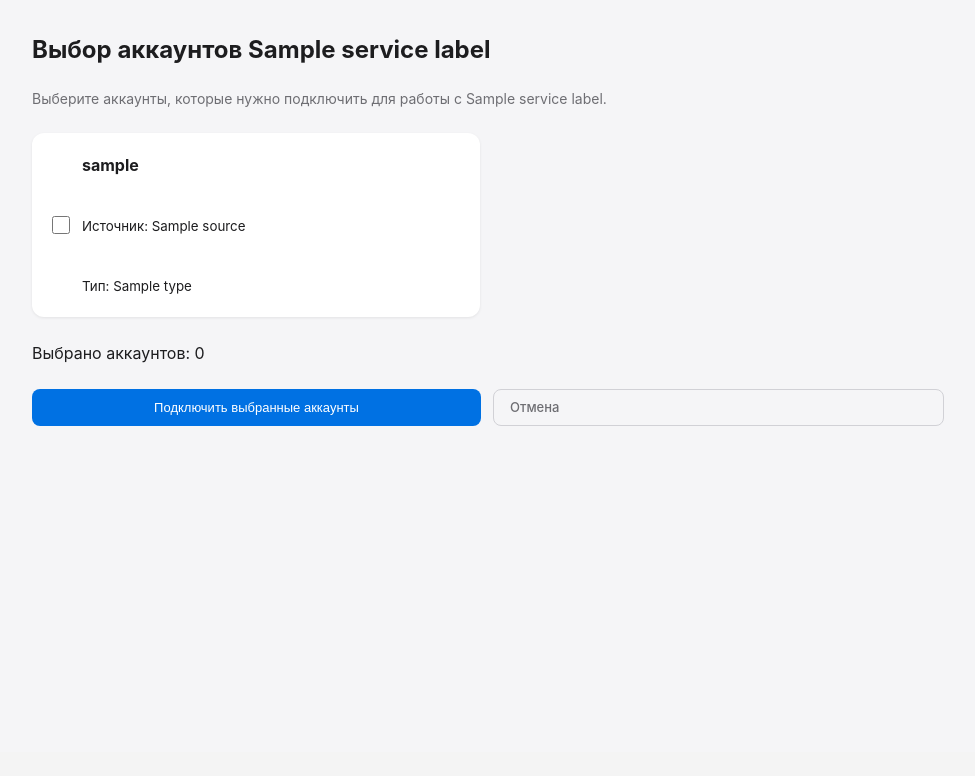
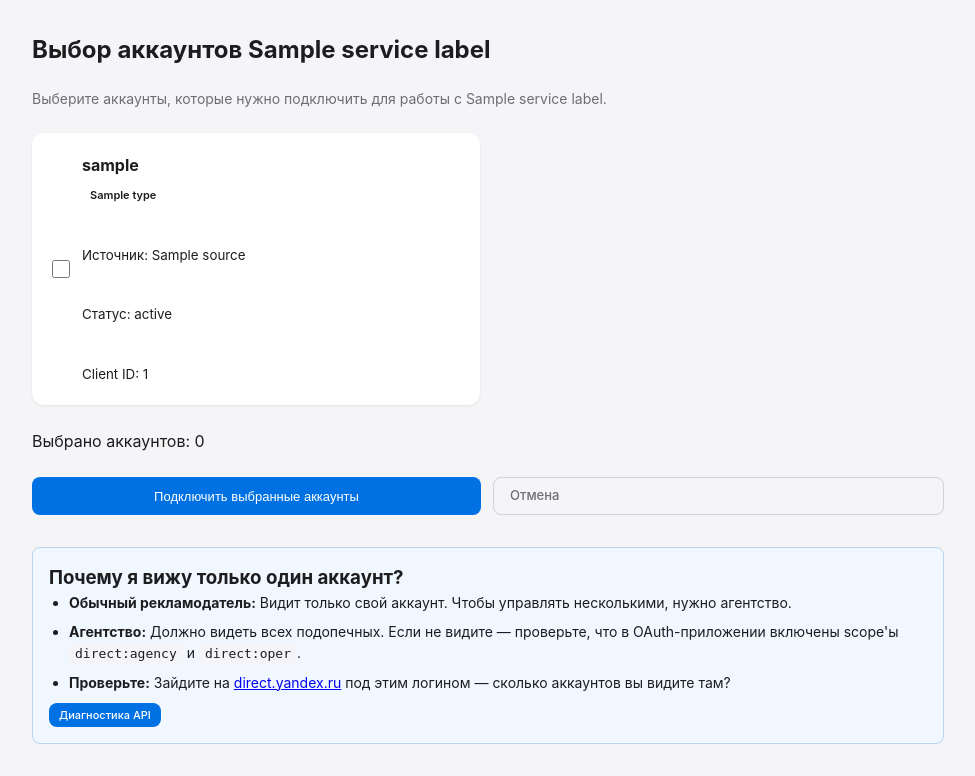
Before and after one commit to mlenkov/yandex-mcp-server, a FastAPI app: template admin/templates/select_accounts.html in a window 1280 px wide. Shown: the part 48-824 px from the top of the page, without its empty margins (152-1127 px from the left). Before the commit the page ends 474 px from the top, so only its background shows below. Run offline with FastAPI, Linux system fonts and the light colour scheme; the template is opened without the code that fills it: most values are stand-ins (such as "Sample title", 1, 10 or a date in 2020); parts of the project's set-up code (start-up, migrations or seed data) failed here and were passed over.

Commit message:
Stage 18: Diagnostics + select-accounts fix
- _fetch_available_accounts returns tuple[list[dict], dict] with raw API response
- oauth_callback stores raw_api_response in temp cookie data
- select_accounts_page: debug mode (?debug=1), shows main_login from login.yandex.com
- debug_accounts.html: renders raw JSON from Yandex API
- select_accounts.html: shows all fields (login, type, status, client_id, source),
  info-box explaining agency vs advertiser, debug link
- SERVICE_SCOPES: direct:api direct:agency direct:oper

```diff
--- a/admin/app.py
+++ b/admin/app.py
@@ -19,7 +19,7 @@ logger = logging.getLogger("yandex-admin")
 logging.basicConfig(level=logging.INFO, format="%(asctime)s [%(name)s] %(levelname)s: %(message)s")
 
 SERVICE_SCOPES = {
-    ServiceType.direct: "direct:api",
+    ServiceType.direct: "direct:api direct:agency direct:oper",
     ServiceType.metrika: "metrika:read",
     ServiceType.webmaster: "webmaster:api",
     ServiceType.audience: "audience:api",
@@ -69,26 +69,43 @@ def _token_status(expires_at: datetime | None) -> str:
     return "valid"
 
 
-async def _fetch_available_accounts(service_type: ServiceType, access_token: str) -> list[dict]:
-    """Получить список доступных аккаунтов через API Яндекса после OAuth."""
+async def _fetch_available_accounts(service_type: ServiceType, access_token: str) -> tuple[list[dict], dict]:
+    """Возвращает (accounts, raw_response)."""
     async with httpx.AsyncClient() as client:
         if service_type == ServiceType.direct:
             resp = await client.post(
                 "https://api.direct.yandex.com/json/v5/clients",
                 headers={
                     "Authorization": f"Bearer {access_token}",
+                    "Accept-Language": "ru",
                     "Content-Type": "application/json; charset=utf-8",
                 },
-                json={"method": "get", "params": {"SelectionCriteria": {}, "FieldNames": ["Login"]}},
+                json={
+                    "method": "get",
+                    "params": {
+                        "SelectionCriteria": {},
+                        "FieldNames": ["Login", "Type", "Status", "ClientId"],
+                    },
+                },
                 timeout=10,
             )
+            raw_data = resp.json() if resp.status_code == 200 else {"error": resp.text, "status": resp.status_code}
+
             if resp.status_code == 200:
-                clients = resp.json().get("result", {}).get("Clients", [])
-                if clients:
-                    account_name = clients[0].get("Login", "Direct Account")
-                else:
-                    account_name = "Direct Account"
-                return [{"login": account_name, "type": "CLIENT", "source": "Текущий аккаунт"}]
+                clients = raw_data.get("result", {}).get("Clients", [])
+                accounts = [
+                    {
+                        "login": c.get("Login", "unknown"),
+                        "type": c.get("Type", "CLIENT"),
+                        "status": c.get("Status", ""),
+                        "client_id": c.get("ClientId"),
+                        "source": "Текущий аккаунт" if c.get("Type") == "CLIENT" else "Подопечный логин",
+                    }
+                    for c in clients
+                ]
+                return accounts, raw_data
+
+            return [], raw_data
 
         elif service_type == ServiceType.metrika:
             resp = await client.get(
@@ -96,14 +113,17 @@ async def _fetch_available_accounts(service_type: ServiceType, access_token: str
                 headers={"Authorization": f"OAuth {access_token}"},
                 timeout=10,
             )
+            raw_data = resp.json() if resp.status_code == 200 else {"error": resp.text, "status": resp.status_code}
             if resp.status_code == 200:
-                data = resp.json()
+                counters = raw_data.get("counters", [])
                 return [
                     {"id": c.get("id"), "name": c.get("name"), "site": c.get("site")}
-                    for c in data.get("counters", [])
-                ]
+                    for c in counters
+                ], raw_data
 
-        return []
+            return [], raw_data
+
+        return [], {}
 
 
 async def _check_account_status(account: MCPYandexAccount) -> dict:
@@ -343,13 +363,14 @@ async def oauth_callback(
 
     access_token = token_data["access_token"]
 
-    accounts = await _fetch_available_accounts(service_type, access_token)
+    accounts, raw_response = await _fetch_available_accounts(service_type, access_token)
 
     temp_data = {
         "access_token": access_token,
         "refresh_token": token_data.get("refresh_token"),
         "expires_in": token_data.get("expires_in", 3600),
         "accounts": accounts,
+        "raw_api_response": raw_response,
         "service": service_str,
     }
 
@@ -361,7 +382,7 @@ async def oauth_callback(
 
 
 @app.get("/admin/oauth/select-accounts", response_class=HTMLResponse)
-async def select_accounts_page(request: Request):
+async def select_accounts_page(request: Request, debug: bool = False):
     temp_cookie = request.cookies.get("oauth_temp")
     if not temp_cookie:
         return RedirectResponse("/admin/")
@@ -372,11 +393,33 @@ async def select_accounts_page(request: Request):
     except Exception:
         return RedirectResponse("/admin/")
 
+    main_login = "unknown"
+    try:
+        async with httpx.AsyncClient() as client:
+            user_resp = await client.get(
+                "https://login.yandex.com/info",
+                headers={"Authorization": f"OAuth {temp_data['access_token']}"},
+            )
+            if user_resp.status_code == 200:
+                yandex_user = user_resp.json()
+                main_login = yandex_user.get("login", "unknown")
+    except Exception:
+        pass
+
+    if debug:
+        return templates.TemplateResponse(request, "debug_accounts.html", {
+            "user_email": _user_email(request),
+            "raw_response": temp_data.get("raw_api_response", "No data"),
+            "accounts": temp_data.get("accounts", []),
+            "main_login": main_login,
+        })
+
     return templates.TemplateResponse(request, "select_accounts.html", {
         "user_email": _user_email(request),
+        "main_login": main_login,
+        "accounts": temp_data.get("accounts", []),
         "service": temp_data["service"],
         "service_label": SERVICE_LABELS[ServiceType(temp_data["service"])],
-        "accounts": temp_data["accounts"],
     })
 
 
--- a/admin/templates/select_accounts.html
+++ b/admin/templates/select_accounts.html
@@ -11,12 +11,15 @@
             <label>
                 <input type="checkbox" name="selected_accounts" value="{{ acc.login }}" class="account-checkbox">
                 <div class="account-card-body">
-                    <strong>{{ acc.login }}</strong><br>
-                    {% if acc.source %}
+                    <strong>{{ acc.login }}</strong>
+                    <span class="badge">{{ acc.type }}</span>
+                    <br>
                     <small>Источник: {{ acc.source }}</small><br>
+                    {% if acc.status %}
+                    <small>Статус: {{ acc.status }}</small><br>
                     {% endif %}
-                    {% if acc.get("type") %}
-                    <small>Тип: {{ acc.type }}</small>
+                    {% if acc.client_id %}
+                    <small>Client ID: {{ acc.client_id }}</small>
                     {% endif %}
                 </div>
             </label>
@@ -32,11 +35,21 @@
     </div>
     {% else %}
     <div class="empty-state">
-        <p>Не удалось получить список аккаунтов. Возможно, у токена нет доступа к управлению аккаунтами.</p>
-        <a href="/admin/integrations/{{ service }}" class="btn">Назад</a>
+        <p>API Яндекса не вернул доступных аккаунтов.</p>
+        <p><a href="/admin/oauth/select-accounts?debug=1">Посмотреть raw response (debug)</a></p>
     </div>
     {% endif %}
 </form>
+
+<div class="info-box" style="margin-top: 32px; padding: 16px; background: #f0f7ff; border: 1px solid #b8d4f0; border-radius: 8px;">
+    <h3>Почему я вижу только один аккаунт?</h3>
+    <ul>
+        <li><strong>Обычный рекламодатель:</strong> Видит только свой аккаунт. Чтобы управлять несколькими, нужно агентство.</li>
+        <li><strong>Агентство:</strong> Должно видеть всех подопечных. Если не видите — проверьте, что в OAuth-приложении включены scope'ы <code>direct:agency</code> и <code>direct:oper</code>.</li>
+        <li><strong>Проверьте:</strong> Зайдите на <a href="https://direct.yandex.ru" target="_blank">direct.yandex.ru</a> под этим логином — сколько аккаунтов вы видите там?</li>
+    </ul>
+    <p><a href="/admin/oauth/select-accounts?debug=1" class="btn btn-sm">Диагностика API</a></p>
+</div>
 
 <script>
 document.querySelectorAll('input[name="selected_accounts"]').forEach(function(cb) {
```
Also changed, not shown: admin/templates/debug_accounts.html (added, +21 -0 lines).
